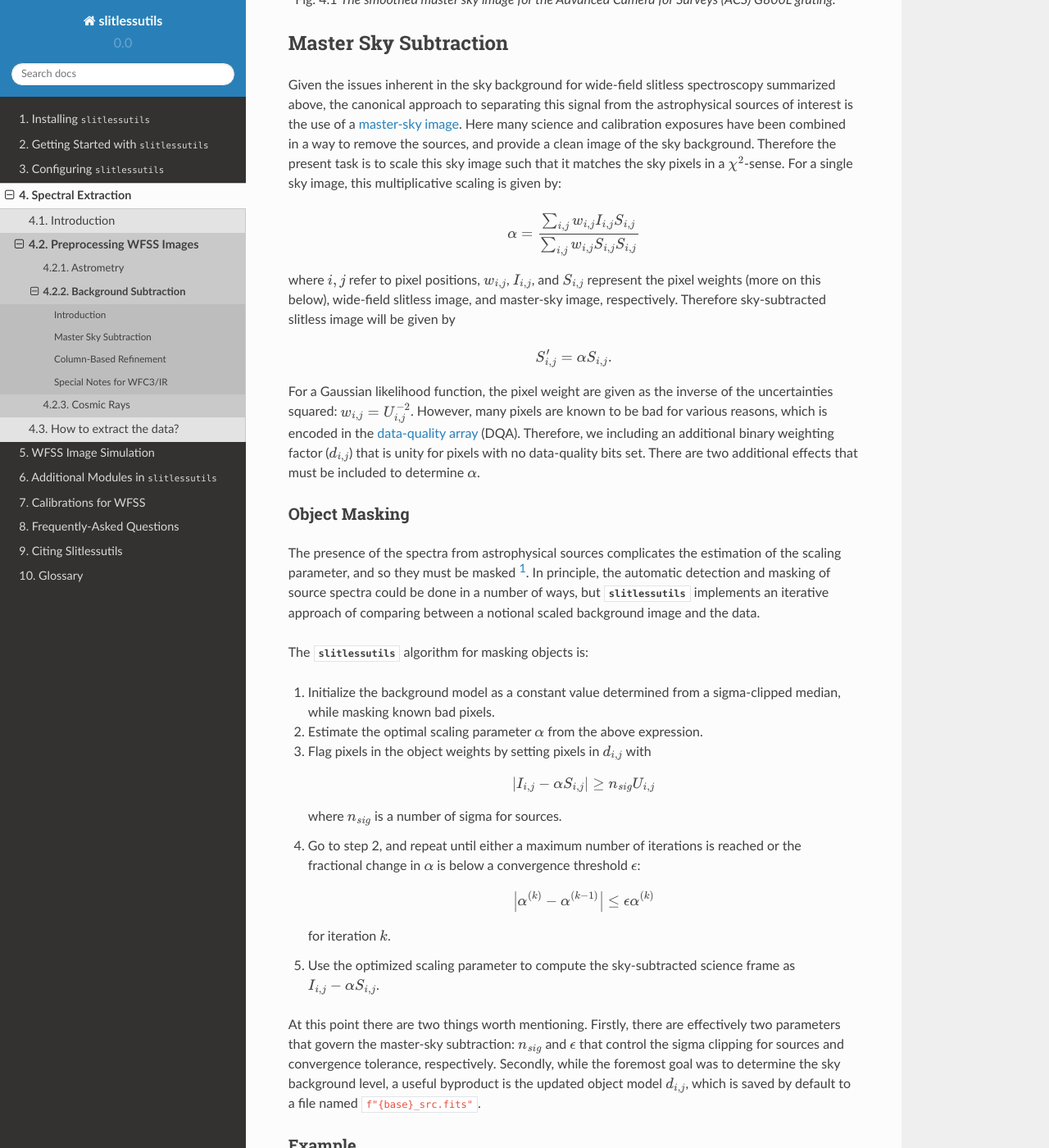
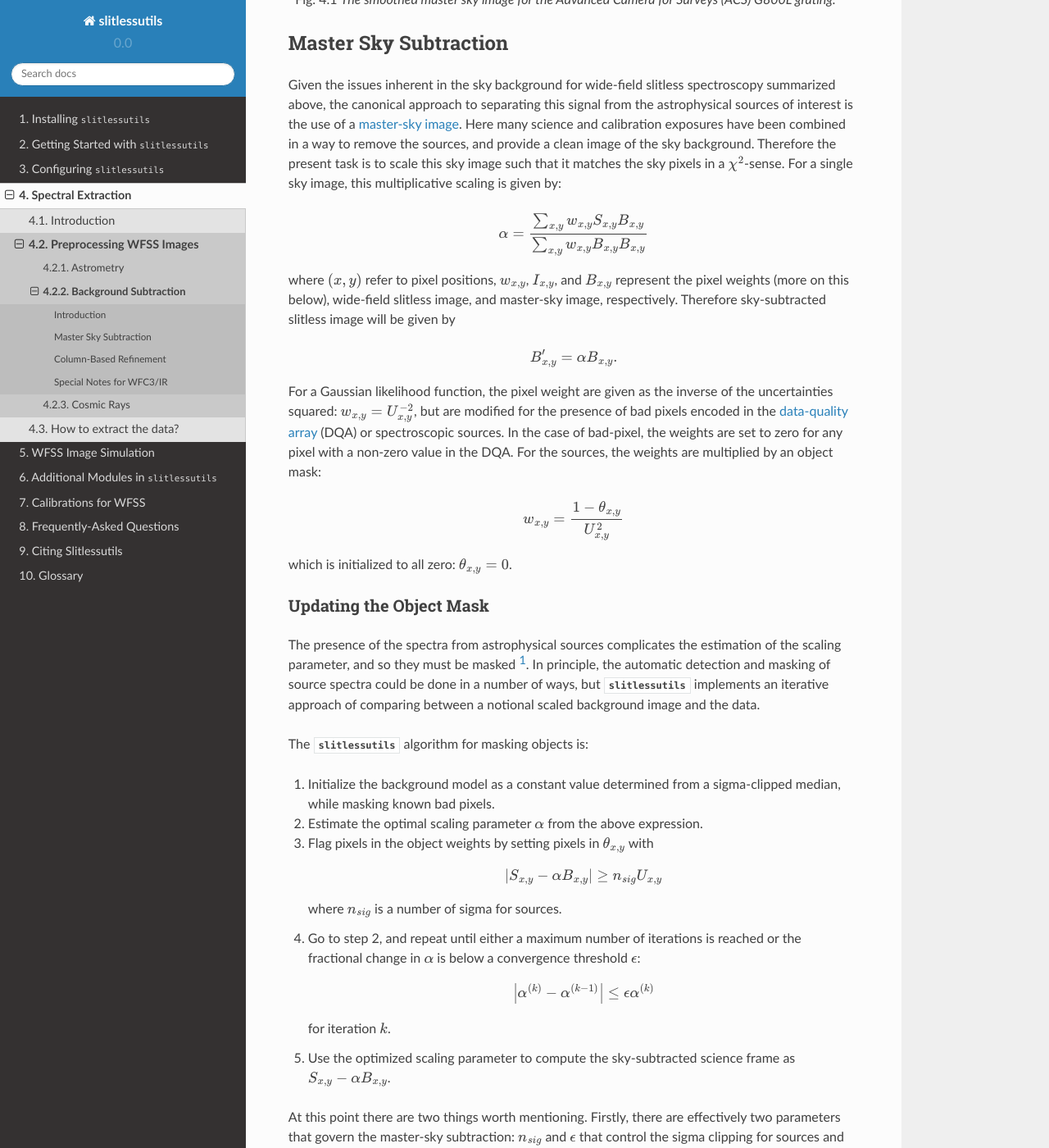
Before and after one commit to spacetelescope/slitlessutils, a Sphinx documentation site: the page built from docs/background.rst, in a window 1280 px wide and 1400 px high, scrolled down 1212 px. Shown: the whole window at 82% size. Built offline with Sphinx 7.4.7 and the Read the Docs theme 2.0.0, drawn with Linux system fonts in a browser that asks for light colours.

Commit message:
updating tabulation.  fixing errors in other pages.  homogonzing the notation

```diff
--- a/docs/background.rst
+++ b/docs/background.rst
@@ -24,18 +24,22 @@ Master Sky Subtraction
 Given the issues inherent in the sky background for wide-field slitless spectroscopy summarized above, the canonical approach to separating this signal from the astrophysical sources of interest is the use of a :term:`master-sky image`.  Here many science and calibration exposures have been combined in a way to remove the sources, and provide a clean image of the sky background.  Therefore the present task is to scale this sky image such that it matches the sky pixels in a :math:`{\chi}^2`-sense.  For a single sky image, this multiplicative scaling is given by:
 
 .. math::
-   \alpha = \frac{\sum_{i,j} w_{i,j} I_{i,j} S_{i,j}}{\sum_{i,j} w_{i,j} S_{i,j} S_{i,j}}
+   \alpha = \frac{\sum_{x,y} w_{x,y} S_{x,y} B_{x,y}}{\sum_{x,y} w_{x,y} B_{x,y} B_{x,y}}
 
-where :math:`i,j` refer to pixel positions, :math:`w_{i,j}`, :math:`I_{i,j}`, and :math:`S_{i,j}` represent the pixel weights (more on this below), wide-field slitless image, and master-sky image, respectively.  Therefore sky-subtracted slitless image will be given by
+where :math:`(x,y)` refer to pixel positions, :math:`w_{x,y}`, :math:`I_{x,y}`, and :math:`B_{x,y}` represent the pixel weights (more on this below), wide-field slitless image, and master-sky image, respectively.  Therefore sky-subtracted slitless image will be given by
 
 .. math::
-   S'_{i,j} = \alpha S_{i,j}.
+   B'_{x,y} = \alpha B_{x,y}.
 
-For a Gaussian likelihood function, the pixel weight are given as the inverse of the uncertainties squared: :math:`w_{i,j}=U_{i,j}^{-2}`.  However, many pixels are known to be bad for various reasons, which is encoded in the :term:`data-quality array` (DQA).  Therefore, we including an additional binary weighting factor (:math:`d_{i,j}`) that is unity for pixels with no data-quality bits set.  There are two additional effects that must be included to determine :math:`\alpha`.
+For a Gaussian likelihood function, the pixel weight are given as the inverse of the uncertainties squared: :math:`w_{x,y}=U_{x,y}^{-2}`, but are modified for the presence of bad pixels encoded in the :term:`data-quality array` (DQA) or spectroscopic sources.  In the case of bad-pixel, the weights are set to zero for any pixel with a non-zero value in the DQA.  For the sources, the weights are multiplied by an object mask:
 
+.. math::
+   w_{x,y} = \frac{1-\theta_{x,y}}{U_{x,y}^2}
 
-Object Masking
-^^^^^^^^^^^^^^
+which is initialized to all zero: :math:`\theta_{x,y}=0`.
+
+Updating the Object Mask
+^^^^^^^^^^^^^^^^^^^^^^^^
 
 The presence of the spectra from astrophysical sources complicates the estimation of the scaling parameter, and so they must be masked [#f1]_.  In principle, the automatic detection and masking of source spectra could be done in a number of ways, but `slitlessutils` implements an iterative approach of comparing between a notional scaled background
 image and the data.
@@ -46,10 +50,10 @@ The `slitlessutils` algorithm for masking objects is:
 
 #. Estimate the optimal scaling parameter :math:`\alpha` from the above expression.
 
-#. Flag pixels in the object weights by setting pixels in :math:`d_{i,j}` with
+#. Flag pixels in the object weights by setting pixels in :math:`\theta_{x,y}` with
 
    .. math::
-      \left|I_{i,j}-\alpha S_{i,j}\right| \geq n_{sig} U_{i,j}
+      \left|S_{x,y}-\alpha B_{x,y}\right| \geq n_{sig} U_{x,y}
 
    where :math:`n_{sig}` is a number of sigma for sources.
 
@@ -60,9 +64,9 @@ The `slitlessutils` algorithm for masking objects is:
 
    for iteration :math:`k`.
 
-#. Use the optimized scaling parameter to compute the sky-subtracted science frame as :math:`I_{i,j}-\alpha S_{i,j}`.
+#. Use the optimized scaling parameter to compute the sky-subtracted science frame as :math:`S_{x,y}-\alpha B_{x,y}`.
 
-At this point there are two things worth mentioning.  Firstly, there are effectively two parameters that govern the master-sky subtraction: :math:`n_{sig}` and :math:`\epsilon` that control the sigma clipping for sources and convergence tolerance, respectively.  Secondly, while the foremost goal was to determine the sky background level, a useful byproduct is the updated object model :math:`d_{i,j}`, which is saved by default to a file named :code:`f"{base}_src.fits"`.
+At this point there are two things worth mentioning.  Firstly, there are effectively two parameters that govern the master-sky subtraction: :math:`n_{sig}` and :math:`\epsilon` that control the sigma clipping for sources and convergence tolerance, respectively.  Secondly, while the foremost goal was to determine the sky background level, a useful byproduct is the updated object model :math:`\theta_{x,y}`, which is saved by default to a file named :code:`f"{base}_src.fits"`.
 
 
 
--- a/docs/calib.rst
+++ b/docs/calib.rst
@@ -11,7 +11,7 @@ The calibration files for ``slitlessutils`` are staged on a centralized box repo
 Spectral Specification
 ----------------------
 
-To extract or simulate WFSS data, we must specify the `Spectral Trace`_  and the `Spectral Dispersion`_, which are each given as parametric curves (as described in `Pirzkal and Ryan 2017 <https://www.stsci.edu/files/live/sites/www/files/home/hst/instrumentation/wfc3/documentation/instrument-science-reports-isrs/_documents/2017/WFC3-2017-01.pdf>`_). In brief, here a parameter: :math:`0 \leq t \leq 1` describes the :math:`(x_s(t), y_s(t),\lambda(t))`.  However, these functions can vary within the field-of-view, which is parametrized by the :term:`undispersed position` :math:`(x_0,y_0)`.
+To extract or simulate WFSS data, we must specify the `Spectral Trace`_  and the `Spectral Dispersion`_, which are each given as parametric curves (as described in `Pirzkal and Ryan 2017 <https://www.stsci.edu/files/live/sites/www/files/home/hst/instrumentation/wfc3/documentation/instrument-science-reports-isrs/_documents/2017/WFC3-2017-01.pdf>`_). In brief, here a parameter: :math:`0 \leq t \leq 1` describes the :math:`(x(t), y(t),\lambda(t))`.  However, these functions can vary within the field-of-view, which is parametrized by the :term:`undispersed position` :math:`(x_0,y_0)`.
 
 
 Spectral Trace
@@ -28,8 +28,8 @@ However, the spectral element may be rotated with respect to the calibration obs
 
 .. math::
 	\begin{eqnarray}
-		x_s(t;x_0,y_0,\theta) &=& x_0 + \cos(\theta)\,\tilde{x}(t;x_0,y_0) + \sin(\theta)\,\tilde{y}(t;x_0,y_0) + \Delta x \\
-		y_s(t;x_0,y_0,\theta) &=& y_0 - \sin(\theta)\,\tilde{x}(t;x_0,y_0) + \cos(\theta)\,\tilde{y}(t;x_0,y_0) + \Delta y
+		x(t;x_0,y_0,\theta) &=& x_0 + \cos(\theta)\,\tilde{x}(t;x_0,y_0) + \sin(\theta)\,\tilde{y}(t;x_0,y_0) + \Delta x \\
+		y(t;x_0,y_0,\theta) &=& y_0 - \sin(\theta)\,\tilde{x}(t;x_0,y_0) + \cos(\theta)\,\tilde{y}(t;x_0,y_0) + \Delta y
 	\end{eqnarray}
 
 where :math:`(\Delta x, \Delta y)` are the :term:`wedge offsets`.
--- a/docs/sources.rst
+++ b/docs/sources.rst
@@ -7,5 +7,9 @@ Source (`~slitlessutils.core.sources.Source()`)
 -----------------------------------------------
 
 
+
+
+
+
 Source Collection (`~slitlessutils.core.sources.SourceCollection()`)
 --------------------------------------------------------------------
```
Also changed, not shown: docs/simulation.rst (+36 -11 lines), docs/tabulation.rst (+39 -22 lines).
